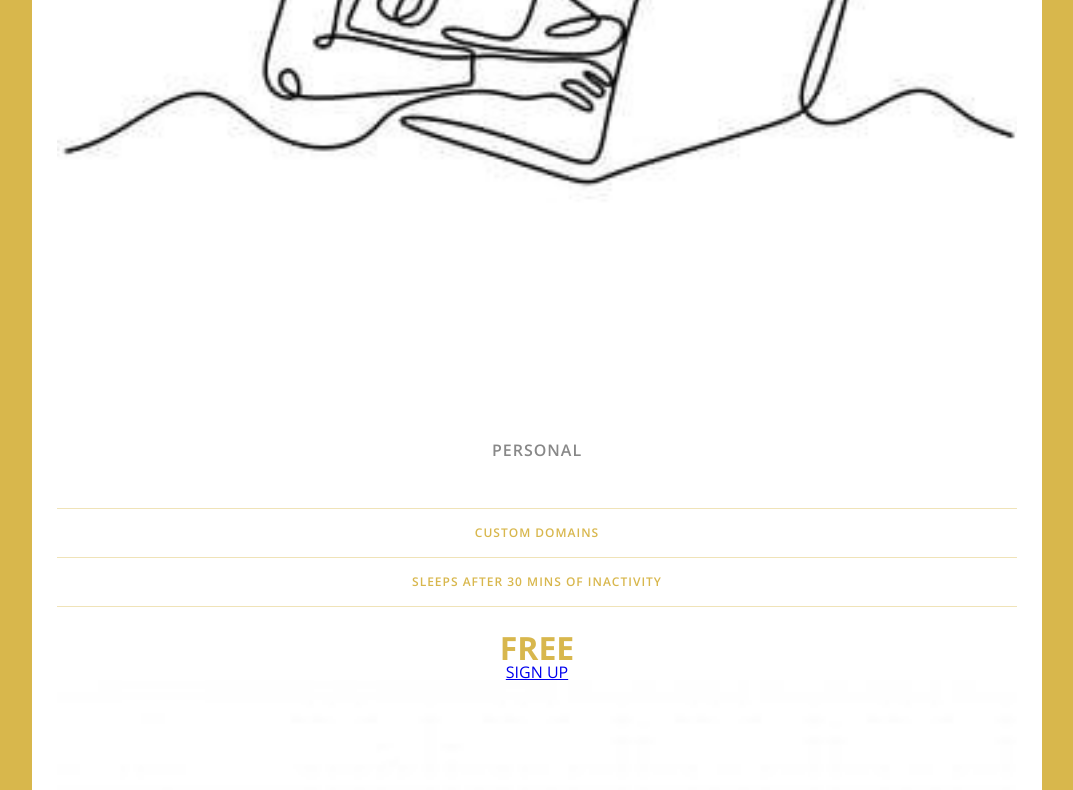
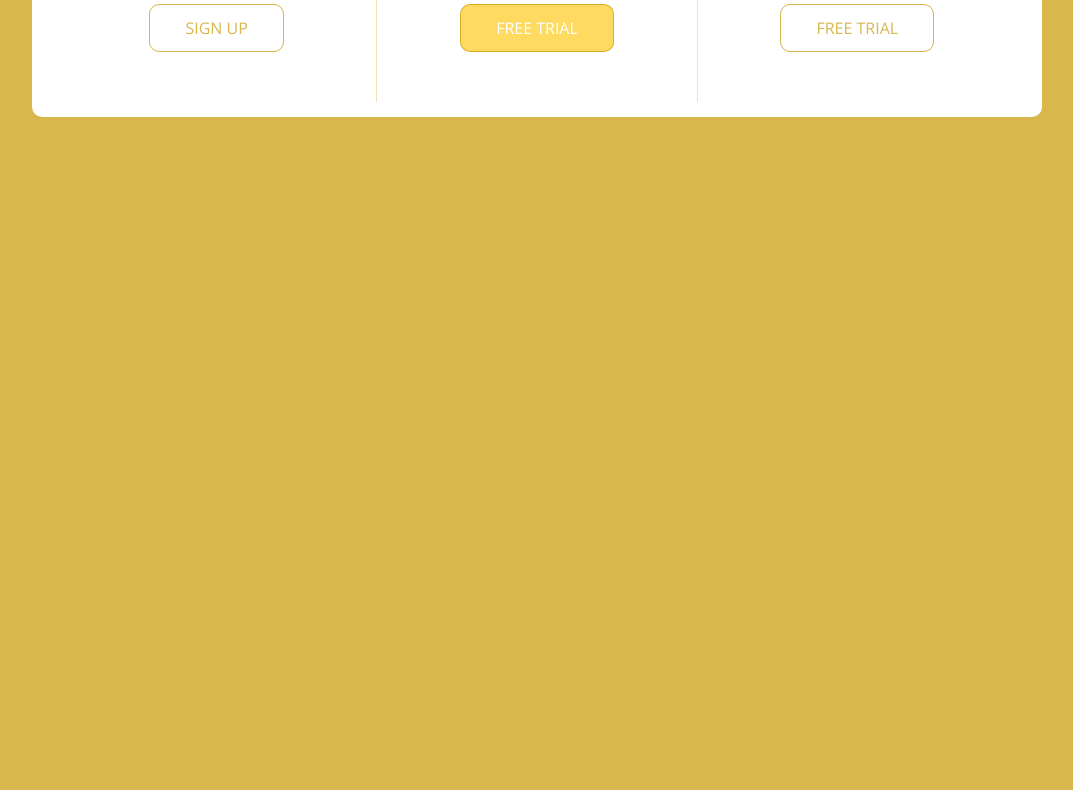
Before and after one commit to kinda-dev/Pricing-Panel-responsive-project, a plain HTML site: page index.html in a window 1280 px wide. Shown: the part 560-1350 px from the top of the page, without its empty margins (103-1176 px from the left). After the commit the page ends 800 px from the top, so only its background shows below. Drawn offline with nearby package versions, Linux system fonts and the light colour scheme.

Commit message:
finish project

```diff
--- a/app.css
+++ b/app.css
@@ -1,3 +1,11 @@
+* {
+  user-select: none;
+}
+
+img {
+  -webkit-user-drag: none;
+}
+
 html {
   font-family: "Open Sans", sans-serif;
   box-sizing: border-box;
@@ -21,10 +29,11 @@ body {
   flex-direction: column;
   text-align: center;
   text-transform: uppercase;
+  cursor: default;
 }
 
 .pricing-plan {
-  border-bottom: 1 px solid rgba(204, 161, 21, 0.3);
+  border-bottom: 1px solid rgba(204, 161, 21, 0.3);
 }
 
 .pricing-plan:last-child {
@@ -33,8 +42,10 @@ body {
 
 .pricing-img {
   margin-bottom: 25px;
-  width: 100%;
-  max-width: 100%;
+  /* width: 100%;
+  max-width: 100%; */
+  width: 50%;
+  max-width: 50%;
 }
 
 .pricing-header {
@@ -67,3 +78,44 @@ body {
   font-size: 32px;
   font-weight: 700;
 }
+
+.pricing-button {
+  border: 1px solid rgba(204, 161, 21, 0.76);
+  border-radius: 10px;
+  color: rgba(204, 161, 21, 0.76);
+  display: inline-block;
+  padding: 15px 35px;
+  text-decoration: none;
+  margin: 25px 0;
+  transition: background-color 200ms ease-in-out;
+}
+
+.pricing-button:hover,
+.pricing-button:focus {
+  background-color: rgba(204, 161, 21, 0.3);
+}
+
+.pricing-button.is-featured {
+  background-color: rgba(255, 196, 0, 0.623);
+  color: white;
+}
+
+.pricing-button.is-featured:hover,
+.pricing-button.is-featured:focus {
+  background-color: rgba(189, 145, 2, 0.623);
+  color: white;
+}
+
+@media (min-width: 900px) {
+  .panel {
+    flex-direction: row;
+  }
+  .pricing-plan {
+    border-bottom: none;
+    border-right: 1px solid rgba(204, 161, 21, 0.3);
+    padding: 25px 50px;
+  }
+  .pricing-plan:last-child {
+    border-right: none;
+  }
+} ;
```
